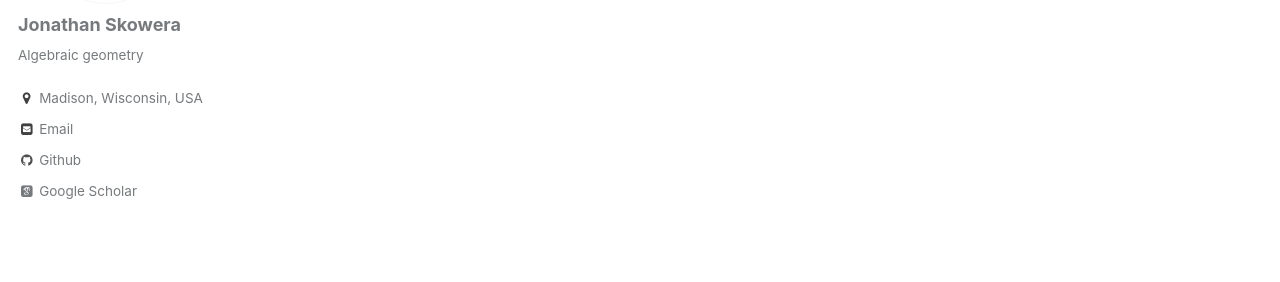
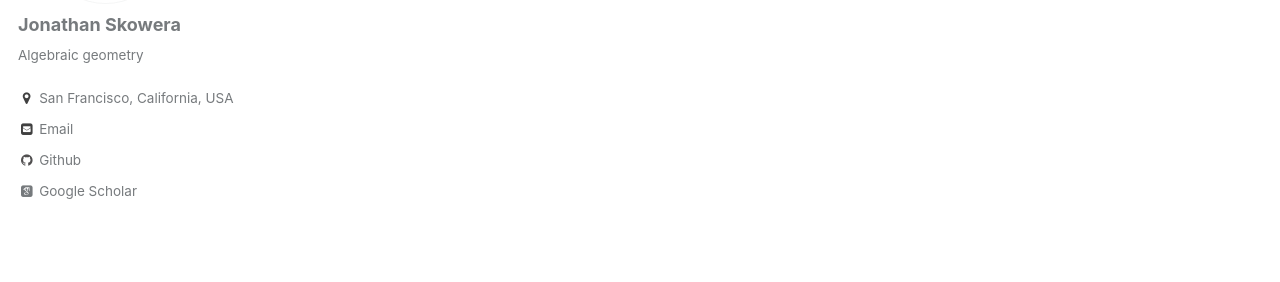
Before and after one commit to expz/expz.github.io, a Jekyll site: the page built from _pages/year-archive.html, in a window 1280 px wide. Shown: the part 348-630 px from the top of the page. Built offline with Jekyll 4.4.1, drawn with Linux system fonts in a browser that asks for light colours; some web fonts are replaced.

Commit message:
updated location

```diff
--- a/_config.yml
+++ b/_config.yml
@@ -73,8 +73,8 @@ author:
   name             : "Jonathan Skowera"
   avatar           : "profile.jpg"
   bio              : "Algebraic geometry"
-  location         : "Madison, Wisconsin, USA"
-  map              : "https://www.google.com/maps/place/Madison,+WI/@43.0849721,-89.4764603,12z/data=!3m1!4b1!4m5!3m4!1s0x8806536d3a2019ff:0x4e0cfcb5ba484198!8m2!3d43.0730517!4d-89.4012302"
+  location         : "San Francisco, California, USA"
+  map              : "https://goo.gl/maps/iwfHiRhdEpiCED1s6"
   employer         :
   googlescholar    : "https://scholar.google.com/citations?hl=en&user=kpfbac8AAAAJ"
   email            : "jskowera@gmail.com"
```
